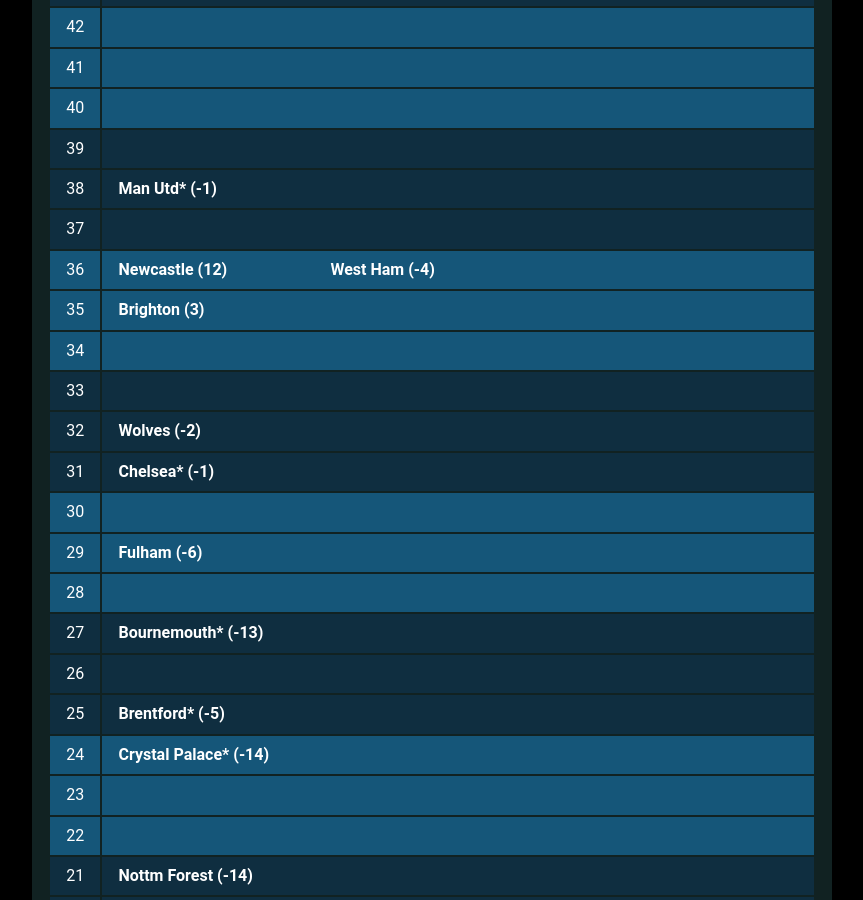
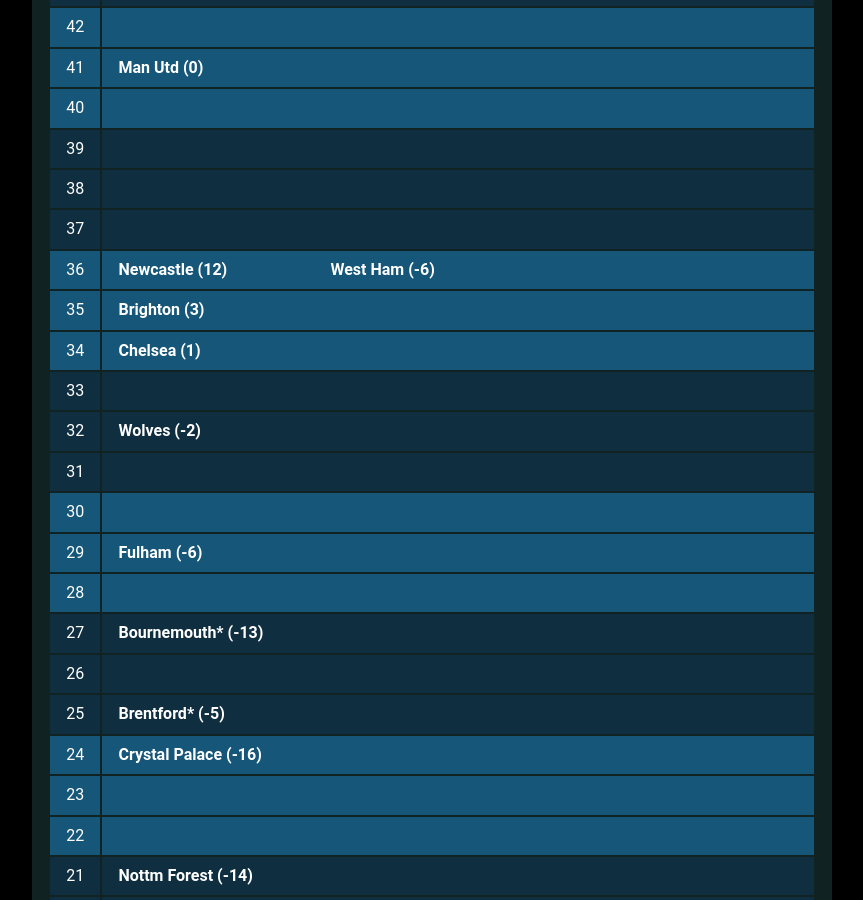
Before and after one commit to muru/muru.github.io, a Jekyll site: the page built from resources.md, in a window 1280 px wide and 900 px high, scrolled down 1962 px. Shown: the whole window, without its empty margins (208-1071 px from the left). Built offline with Jekyll 4.4.1, drawn with Linux system fonts in a browser that asks for light colours; some web fonts are replaced; some of the changed text lies outside the part shown.

Commit message:
updated cann-table: Tue 13 Feb 10:25:37 JST 2024

```diff
--- a/cann-table.html
+++ b/cann-table.html
@@ -15,7 +15,7 @@
 		<td class="cann-point">52</td>
 		<td class="cann-clubs">
 			<span class="club-name">Man City* (31)</span>
-			<span class="club-name">Arsenal (29)</span>
+			<span class="club-name">Arsenal (31)</span>
 		</td>
  	</tr>
 	<tr class="cann-row-2">
@@ -47,7 +47,7 @@
 	<tr class="cann-row-1">
 		<td class="cann-point">46</td>
 		<td class="cann-clubs">
-			<span class="club-name">Aston Villa* (19)</span>
+			<span class="club-name">Aston Villa (18)</span>
 		</td>
  	</tr>
 	<tr class="cann-row-2">
@@ -73,6 +73,7 @@
 	<tr class="cann-row-1">
 		<td class="cann-point">41</td>
 		<td class="cann-clubs">
+			<span class="club-name">Man Utd (0)</span>
 		</td>
  	</tr>
 	<tr class="cann-row-1">
@@ -88,7 +89,6 @@
 	<tr class="cann-row-2">
 		<td class="cann-point">38</td>
 		<td class="cann-clubs">
-			<span class="club-name">Man Utd* (-1)</span>
 		</td>
  	</tr>
 	<tr class="cann-row-2">
@@ -100,7 +100,7 @@
 		<td class="cann-point">36</td>
 		<td class="cann-clubs">
 			<span class="club-name">Newcastle (12)</span>
-			<span class="club-name">West Ham (-4)</span>
+			<span class="club-name">West Ham (-6)</span>
 		</td>
  	</tr>
 	<tr class="cann-row-1">
@@ -112,6 +112,7 @@
 	<tr class="cann-row-1">
 		<td class="cann-point">34</td>
 		<td class="cann-clubs">
+			<span class="club-name">Chelsea (1)</span>
 		</td>
  	</tr>
 	<tr class="cann-row-2">
@@ -128,7 +129,6 @@
 	<tr class="cann-row-2">
 		<td class="cann-point">31</td>
 		<td class="cann-clubs">
-			<span class="club-name">Chelsea* (-1)</span>
 		</td>
  	</tr>
 	<tr class="cann-row-1">
@@ -167,7 +167,7 @@
 	<tr class="cann-row-1">
 		<td class="cann-point">24</td>
 		<td class="cann-clubs">
-			<span class="club-name">Crystal Palace* (-14)</span>
+			<span class="club-name">Crystal Palace (-16)</span>
 		</td>
  	</tr>
 	<tr class="cann-row-1">
```
Also changed, not shown: other parts of cann-table.html (+1 -1 lines).
